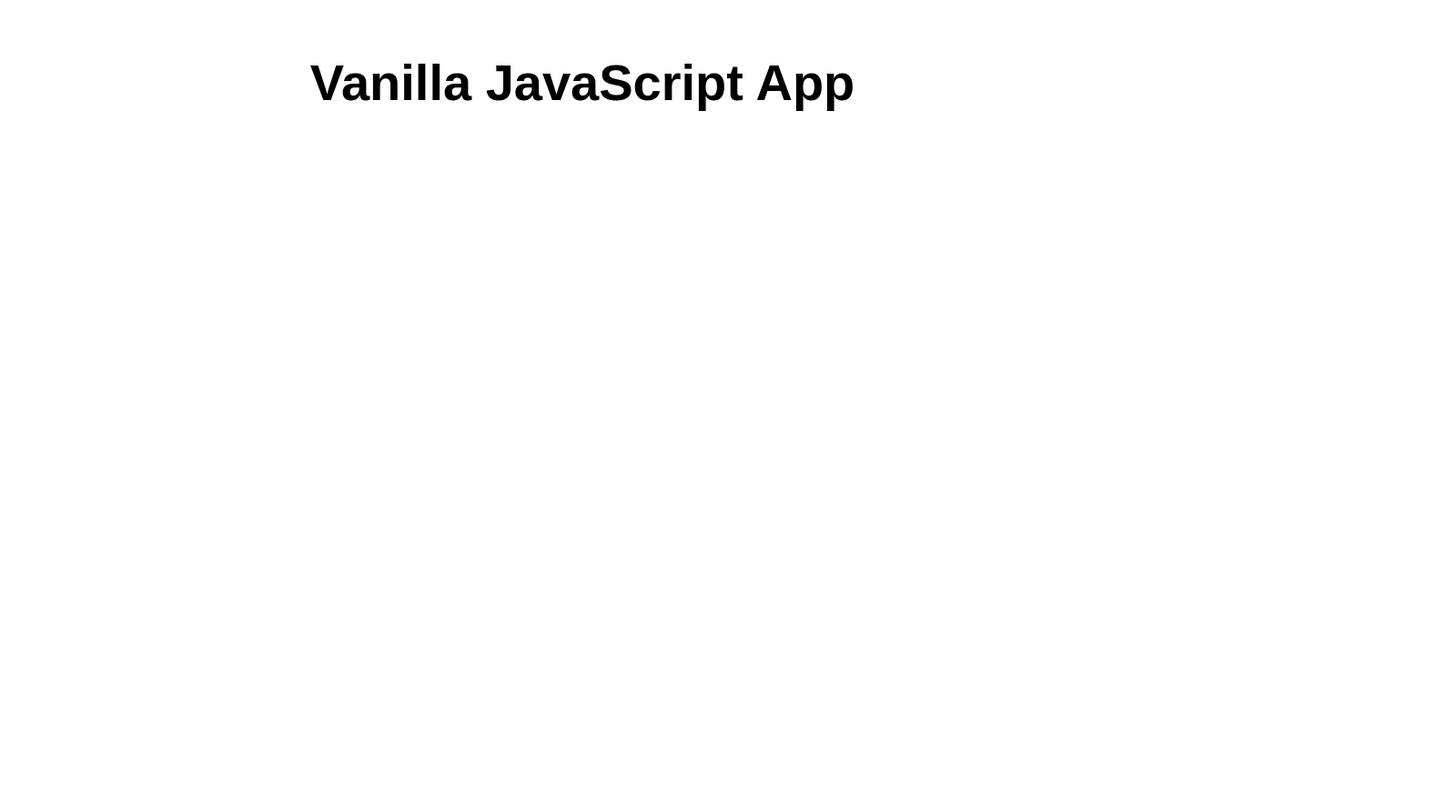
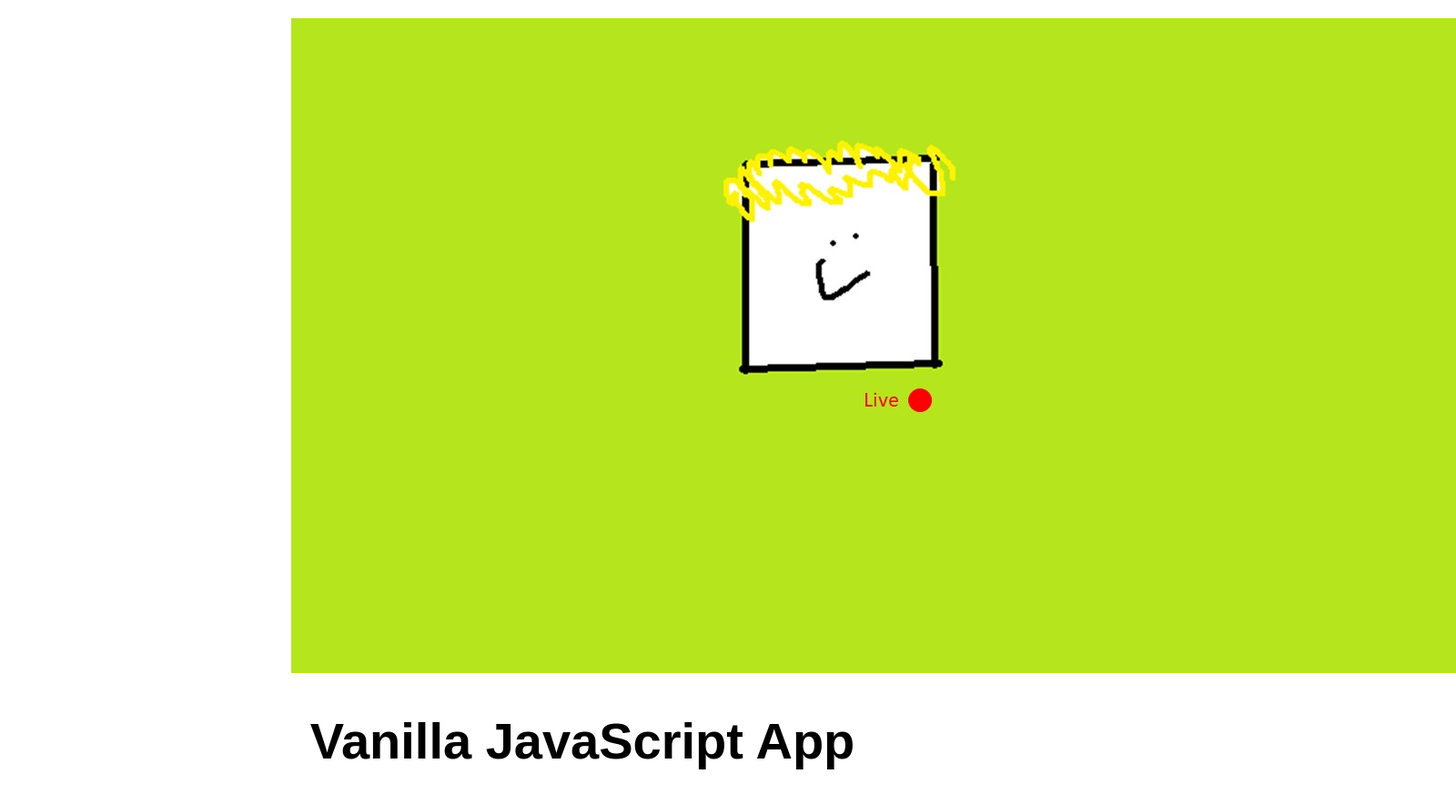
Before and after one commit to CapCaveMan75/Additest, a plain HTML site: page index.html in a window 1280 px wide. Shown: the whole page at 91% size, 1600 px wide, since content can reach past the window. Before the commit the page ends 800 px from the top, so only its background shows below. Drawn offline with Linux system fonts and the light colour scheme.

Commit message:
Update index.html

```diff
--- a/index.html
+++ b/index.html
@@ -10,6 +10,7 @@
 
 <body>
   <main>
+    <img src="Addi Baddi LIve.jpg" alt="Addi Baddi Image">
     <h1>Vanilla JavaScript App</h1>
   </main>
 </body>
```
